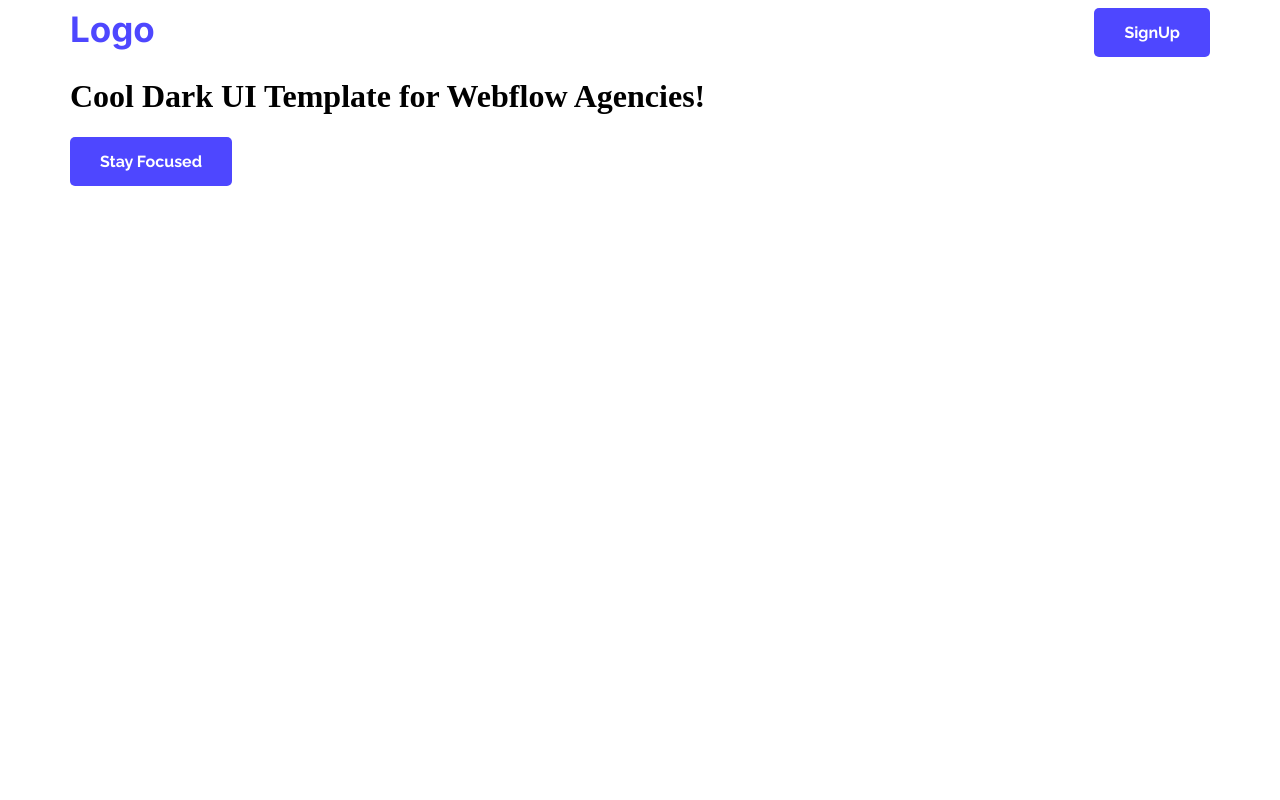
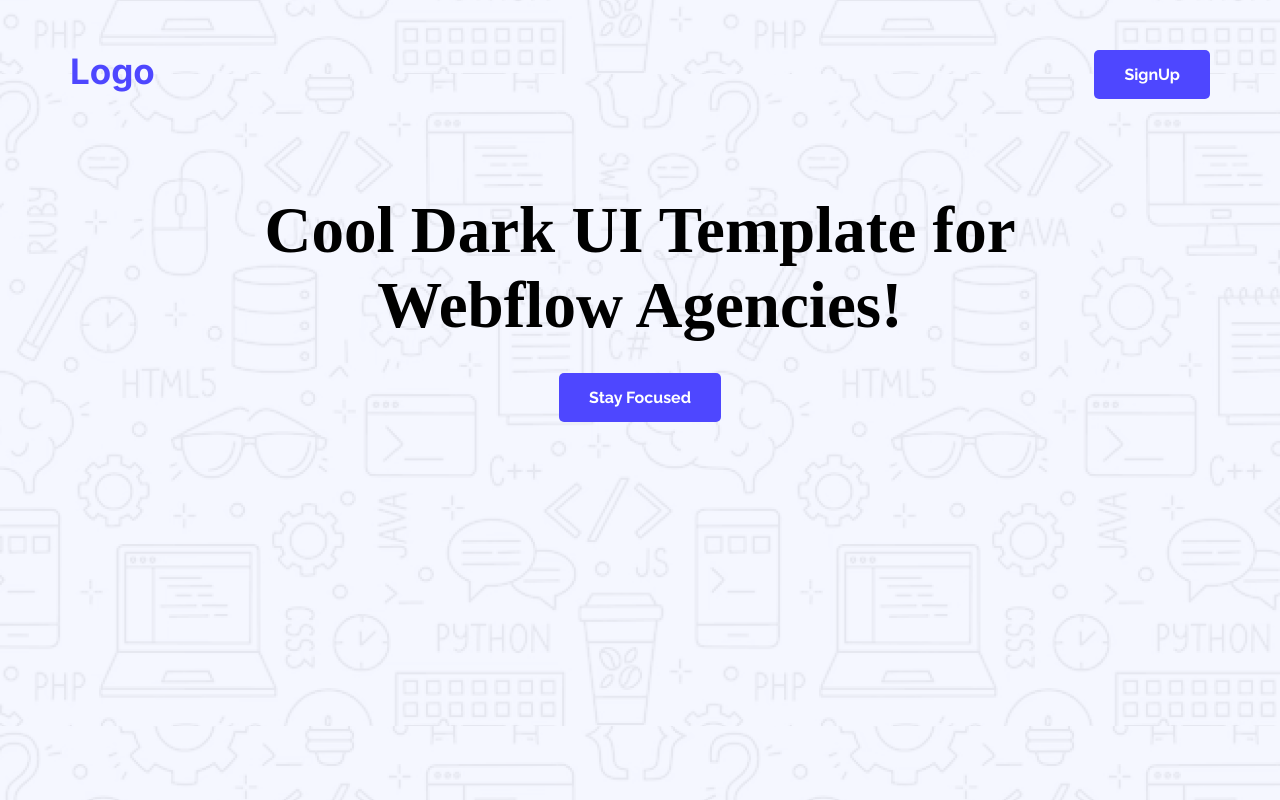
Before and after one commit to Sonia-Shurmi/sonia-assignment-one, a plain HTML site: page index.html in a window 1280 px wide. Drawn offline with Linux system fonts and the light colour scheme.

Commit message:
hero area done

```diff
--- a/index.html
+++ b/index.html
@@ -12,14 +12,14 @@
 <link href="https://fonts.googleapis.com/css2?family=Inter:ital,opsz,wght@0,14..32,100..900;1,14..32,100..900&family=Raleway:ital,wght@0,100..900;1,100..900&display=swap" rel="stylesheet">
 </head>
 <body>
-    <header>
-        <div class="container bg-hero">
+    <header class="bg-hero h-screen">
+        <div class="container">
             <nav class="navigation-bar">
                 <a class="logo inter-font color-primary" href="">Logo</a>
                 <button class="btn-primary raleway-font">SignUp</button>
             </nav>
             <div class="hero-area">
-                <h1>Cool Dark UI Template for Webflow Agencies!</h1>
+                <h1 class="hero-title">Cool Dark UI Template for Webflow Agencies!</h1>
                 <button class="btn-primary raleway-font">Stay Focused</button>
             </div>
         </div>
--- a/styles/style.css
+++ b/styles/style.css
@@ -10,6 +10,9 @@
     font-optical-sizing: auto;
     font-weight: normal;
     font-style: normal;
+  }
+  body{
+    margin: 0;
   }
   .container{
     max-width: 1140px;
@@ -37,8 +40,26 @@ a{
   .navigation-bar{
     display: flex;
     justify-content: space-between;
+    padding: 50px 0;
   }
   .logo{
     font-size: 35px;
     font-weight: bold;
   }
+  /* hero area */
+  .h-screen{
+    min-height: 100vh;
+  }
+  .bg-hero{
+    background-image: url(../assets/Hero-bg.png);
+    background-position: center;
+  }
+  .hero-area{
+    padding: 0px 100px;
+    text-align: center;
+  }
+  .hero-title{
+    font-size: 65px;
+    font-weight: bold;
+    margin-bottom: 30px;
+  }
```
